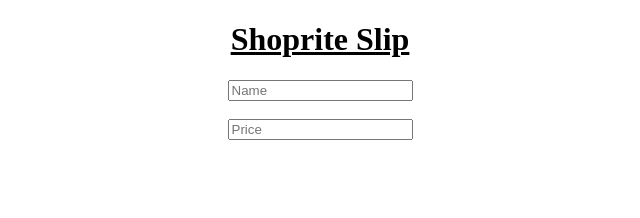
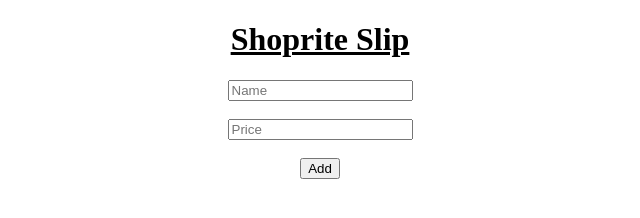
Before and after one commit to happytlou/slip, a plain HTML site: page index.html in a window 1280 px wide. Shown: the whole page, without its empty margins (320-960 px from the left). Drawn offline with Linux system fonts and the light colour scheme.

Commit message:
button added

```diff
--- a/index.html
+++ b/index.html
@@ -18,6 +18,7 @@
     <br><br>
     <input type="number" id="itemPrice" placeholder="Price">
     <br><br>
+    <button onclick="addItemToList()">Add </button>
 
 </body>
 
```
